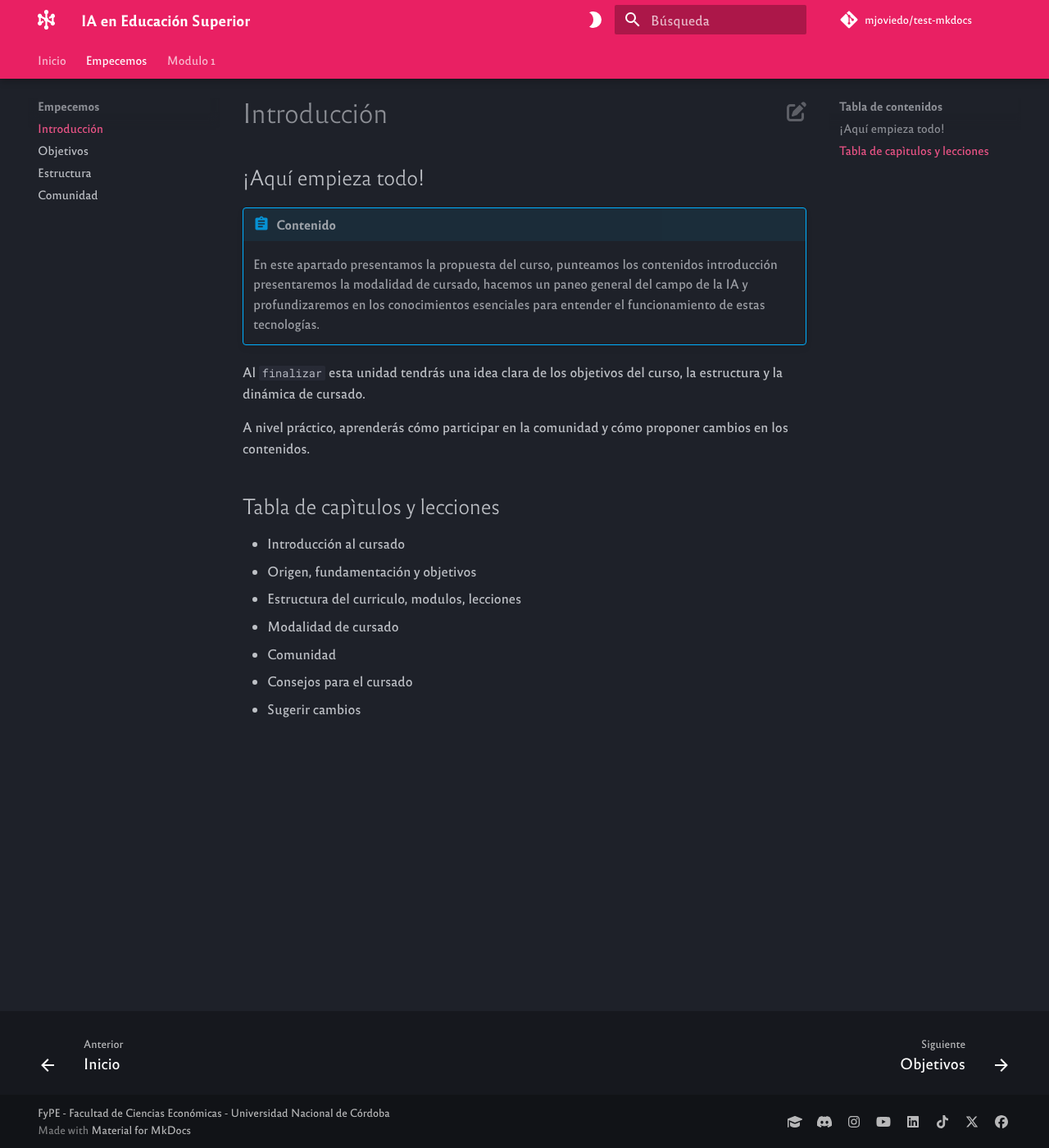
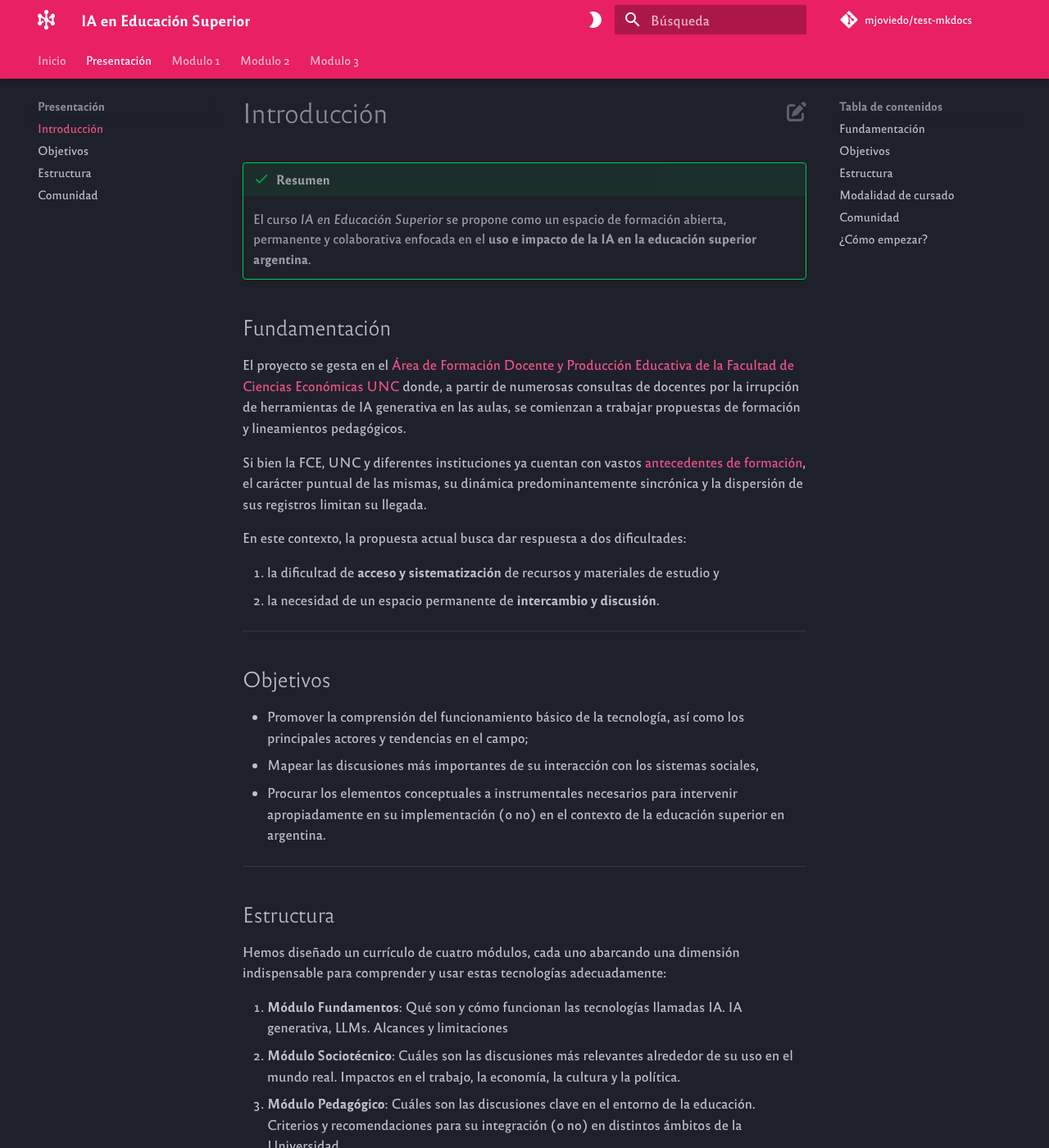
Before and after one commit to mjoviedo/test-mkdocs, an MkDocs documentation site: the page built from docs/empecemos/intro.md, in a window 1280 px wide and 1400 px high. Shown: the whole window at 82% size. Built offline with MkDocs 1.6.1 and Material for MkDocs 9.7.7, drawn with Linux system fonts in a browser that asks for light colours; comment, search, counter and statistics services are not loaded; some of the changed text lies outside the part shown.

Commit message:
Cambios presentacion

```diff
--- a/docs/empecemos/intro.md
+++ b/docs/empecemos/intro.md
@@ -1,21 +1,61 @@
-## ¡Aquí empieza todo!
+!!! success "Resumen"
+    El curso *IA en Educación Superior* se propone como un espacio de formación abierta, permanente y colaborativa enfocada en el **uso e impacto de la IA en la educación superior argentina**.
 
-!!! abstract "Contenido"
-    En este apartado presentamos la propuesta del curso, punteamos los contenidos
-    introducción presentaremos la modalidad de cursado, hacemos un paneo general del campo de la IA y profundizaremos en los conocimientos esenciales para entender el funcionamiento de estas tecnologías.
+## Fundamentación
 
-Al `finalizar` esta unidad tendrás una idea clara de los objetivos del curso, la estructura y la dinámica de cursado.
+El proyecto se gesta en el [Área de Formación Docente y Producción Educativa de la Facultad de Ciencias Económicas UNC](https://www.eco.unc.edu.ar/fype/) donde, a partir de numerosas consultas de docentes por la irrupción de herramientas de IA generativa en las aulas, se comienzan a trabajar propuestas de formación y lineamientos pedagógicos.
 
-A nivel práctico, aprenderás cómo participar en la comunidad y cómo proponer cambios en los contenidos.
+Si bien la FCE, UNC y diferentes instituciones ya cuentan con vastos [antecedentes de formación](antecedentes.md), el carácter puntual de las mismas, su dinámica predominantemente sincrónica y la dispersión de sus registros limitan su llegada.
+
+En este contexto, la propuesta actual busca dar respuesta a dos dificultades:
+
+1. la dificultad de **acceso y sistematización** de recursos y materiales de estudio y
+2. la necesidad de un espacio permanente de **intercambio y discusión**.
+
+---
+
+## Objetivos
+
+- Promover la comprensión del funcionamiento básico de la tecnología, así como los principales actores y tendencias en el campo;
+- Mapear las discusiones más importantes de su interacción con los sistemas sociales,
+- Procurar los elementos conceptuales a instrumentales necesarios para intervenir apropiadamente en su implementación (o no) en el contexto de la educación superior en argentina.
+
+---
+
+## Estructura
+
+Hemos diseñado un currículo de cuatro módulos, cada uno abarcando una dimensión indispensable para comprender y usar estas tecnologías adecuadamente:
+
+1. **Módulo Fundamentos**: Qué son y cómo funcionan las tecnologías llamadas IA. IA generativa, LLMs. Alcances y limitaciones
+2. **Módulo Sociotécnico**: Cuáles son las discusiones más relevantes alrededor de su uso en el mundo real. Impactos en el trabajo, la economía, la cultura y la política.
+3. **Módulo Pedagógico**: Cuáles son las discusiones clave en el entorno de la educación. Criterios y recomendaciones para su integración (o no) en distintos ámbitos de la Universidad.
+4. **Módulo Instrumental**: Competencias prácticas transversales (agnósticas de marcas y aplicaciones) para el uso de  herramientas de IA.
+
+
+Cada **Módulo** se compone de ***Capítulos*** y estos, de ***Lecciones***. De esta forma:
+
+    Módulo 1
+        └ Capítulo 1
+            └ Lección 1
+            └ Lección 2
+        └ Capítulo 2
+            └ Lección 1
+            └ Lección 2
+            └ Etc.
+
+Las *lecciones* son el cuerpo principal de esta propuesta. Cada lección está pensada como un avance en una progresión, por lo que se recomienda NO SALTAR LECCIONES
+
+## Modalidad de cursado
+
+Cada lección cuenta con una selección de materiales abiertos, propuestas de actividades y otros enlaces valiosos para ampliar la lectura.
+Se sirve de recursos de formación ya creados en otros contextos, los sistematiza en una progresión didáctica y acompaña con una propuesta de comunidad digital que fortalezca la participación socio-pedagógica y la mejora continua.
 
 
 
-## Tabla de capìtulos y lecciones
+## Comunidad
 
-- Introducción al cursado
-- Origen, fundamentación y objetivos
-- Estructura del curriculo, modulos, lecciones
-- Modalidad de cursado
-- Comunidad
-- Consejos para el cursado
-- Sugerir cambios
+
+
+## ¿Cómo empezar?
+
+Puedes comenzar con el Módulo 1: Fundamentos
--- a/mkdocs.yml
+++ b/mkdocs.yml
@@ -11,9 +11,12 @@ theme:
     logo: fontawesome/solid/hexagon-nodes
     edit: fontawesome/solid/pen-to-square
   features:
+    - navigation.instant
+    - navigation.tracking
     - navigation.footer
     - navigation.tabs
     - navigation.tabs.sticky
+    - navigation.sections
     - content.action.edit
   palette:
     # Dark Mode
@@ -55,16 +58,24 @@ markdown_extensions:
       alternate_style: true
   - admonition
   - pymdownx.details
+  - toc:
+      permalink: true
+      title:
+      toc_depth: 3
 
 nav:
   - Inicio: index.md
-  - Empecemos:
+  - Presentación:
     - Introducción: empecemos/intro.md
     - Objetivos: empecemos/objetivos.md
     - Estructura: empecemos/estructura.md
     - Comunidad: empecemos/comunidad.md
   - Modulo 1:
     - Presentación: modulo1/m1-intro.md
+  - Modulo 2:
+    - Presentación: modulo2/m2-intro.md
+  - Modulo 3:
+    - Presentación: modulo3/m3-intro.md
 
 plugins:
   - search:
```
Also changed, not shown: docs/empecemos/antecedentes.md (added, +162 -0 lines), docs/modulo3/m3-intro.md (added, +59 -0 lines), docs/modulo4/m4-intro.md (added, +60 -0 lines), docs/modulo2/m2-intro.md (renamed from docs/modulo2/cursado.md).
